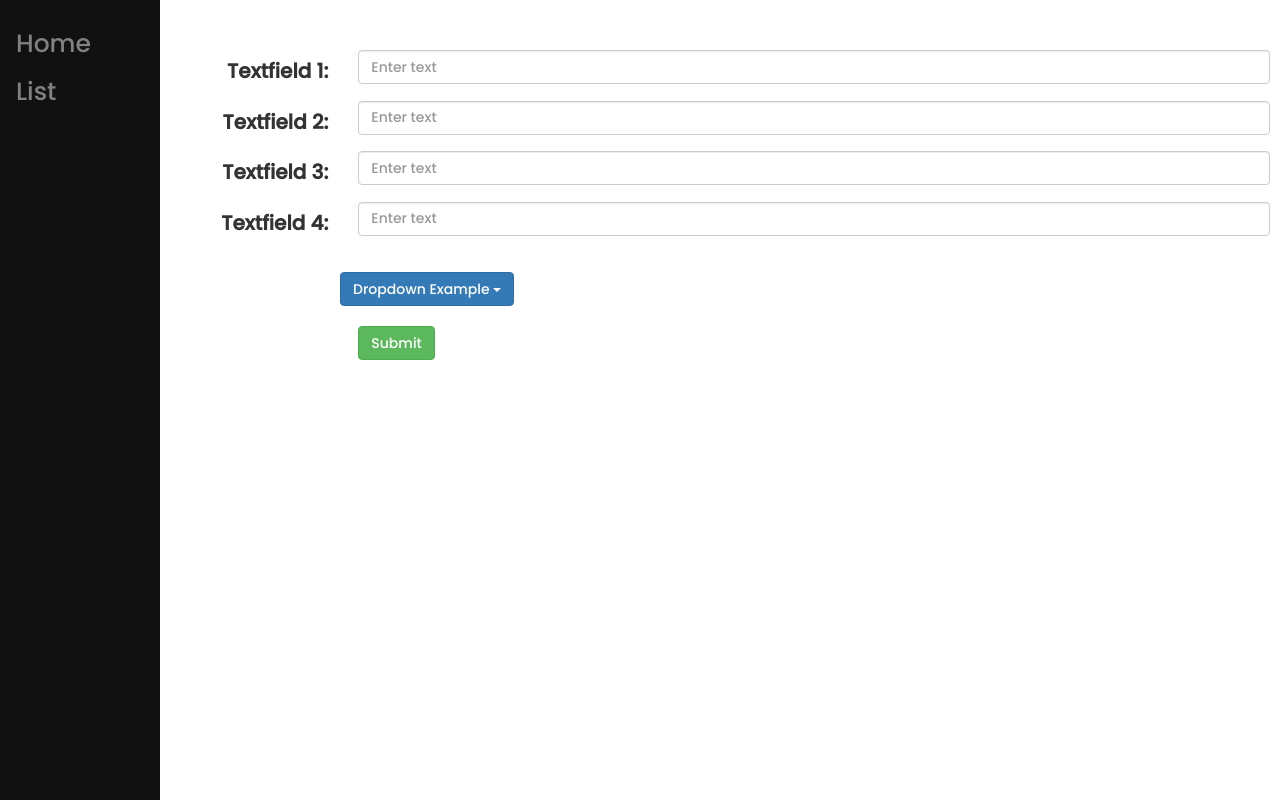
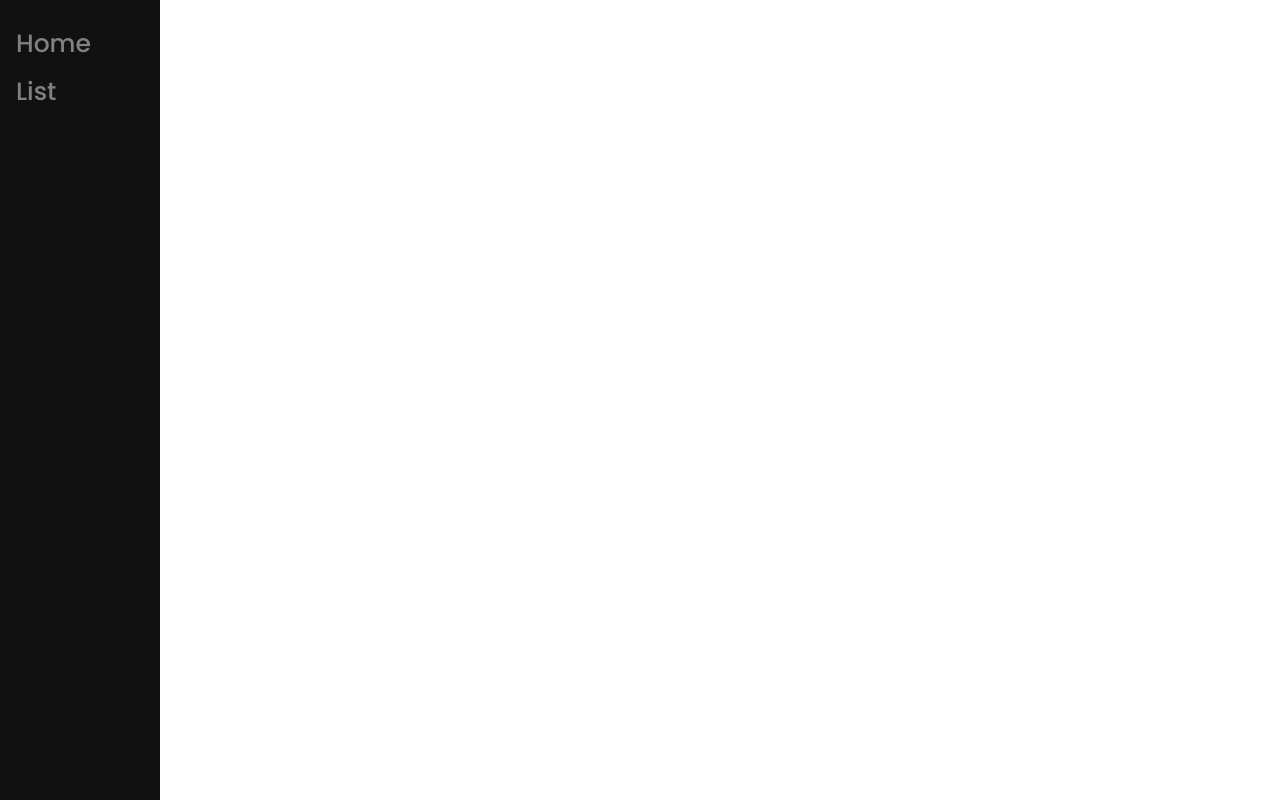
Before and after one commit to HRK31/demo, an Angular app: page / in a window 1280 px wide. Built offline with nearby package versions, Linux system fonts and the light colour scheme.

Commit message:
Called onNavigate() function

```diff
--- a/src/app/app.component.html
+++ b/src/app/app.component.html
@@ -1,2 +1,3 @@
-<app-sidebar></app-sidebar>
-<app-form></app-form>
+<app-sidebar (selected)="onNavigate($event)"></app-sidebar>
+<app-form *ngIf="loadedvalue === 'home'"></app-form>
+<app-list *ngIf="loadedvalue === 'list'"></app-list>
```
